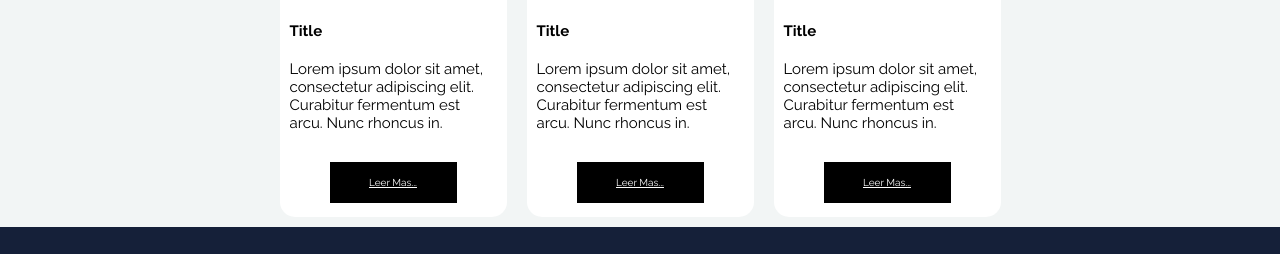
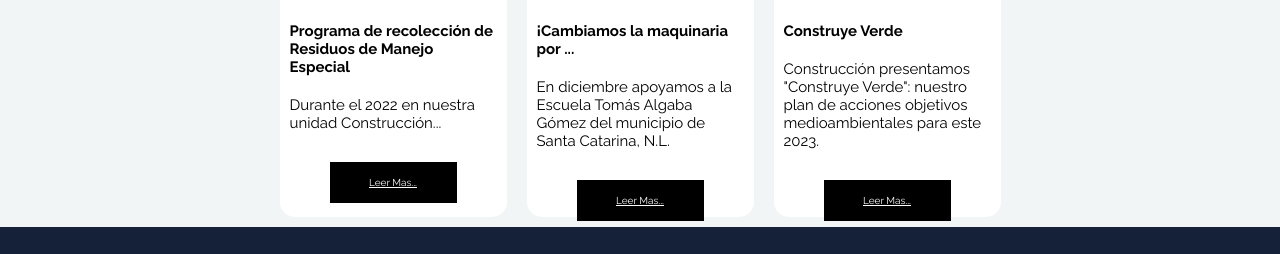
Before and after one commit to Pelony/Constructora, a plain HTML site: page Noticias.html in a window 1280 px wide. Shown: the part 493-747 px from the top of the page. Drawn offline with Linux system fonts and the light colour scheme.

Commit message:
Finalizacion de pagina

```diff
--- a/Noticias.html
+++ b/Noticias.html
@@ -59,28 +59,25 @@
             <section class="container__cards">
                 <div class="card">
                     <div class="card-image car-1"></div>
-                    <h2>Title</h2>
+                    <h2>Programa de recolección de Residuos de Manejo Especial</h2>
                     <p>
-                        Lorem ipsum dolor sit amet, consectetur adipiscing elit.
-                        Curabitur fermentum est arcu. Nunc rhoncus in.
+                        Durante el 2022 en nuestra unidad  Construcción...
                     </p>
                     <a href=""> Leer Mas...</a>
                 </div>
                 <div class="card">
                     <div class="card-image car-2"></div>
-                    <h2>Title</h2>
+                    <h2>¡Cambiamos la maquinaria por ...</h2>
                     <p>
-                        Lorem ipsum dolor sit amet, consectetur adipiscing elit.
-                        Curabitur fermentum est arcu. Nunc rhoncus in.
+                        En diciembre apoyamos a la Escuela Tomás Algaba Gómez del municipio de Santa Catarina, N.L.
                     </p>
                     <a href=""> Leer Mas...</a>
                 </div>
                 <div class="card">
                     <div class="card-image car-3"></div>
-                    <h2>Title</h2>
+                    <h2>Construye Verde</h2>
                     <p>
-                        Lorem ipsum dolor sit amet, consectetur adipiscing elit.
-                        Curabitur fermentum est arcu. Nunc rhoncus in.
+                    Construcción presentamos "Construye Verde": nuestro plan de acciones objetivos medioambientales para este 2023.
                     </p>
                     <a href=""> Leer Mas...</a>
                 </div>
```
